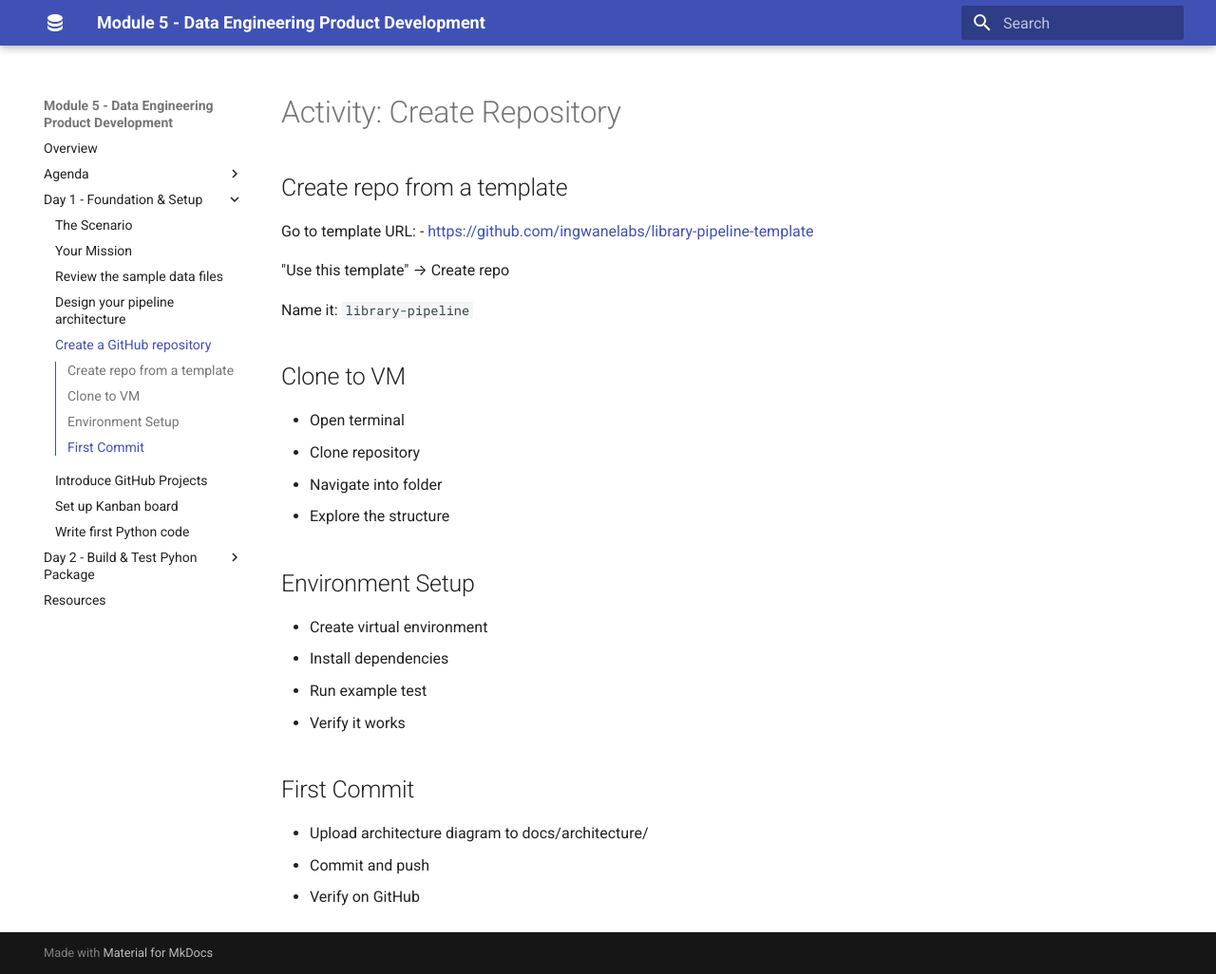
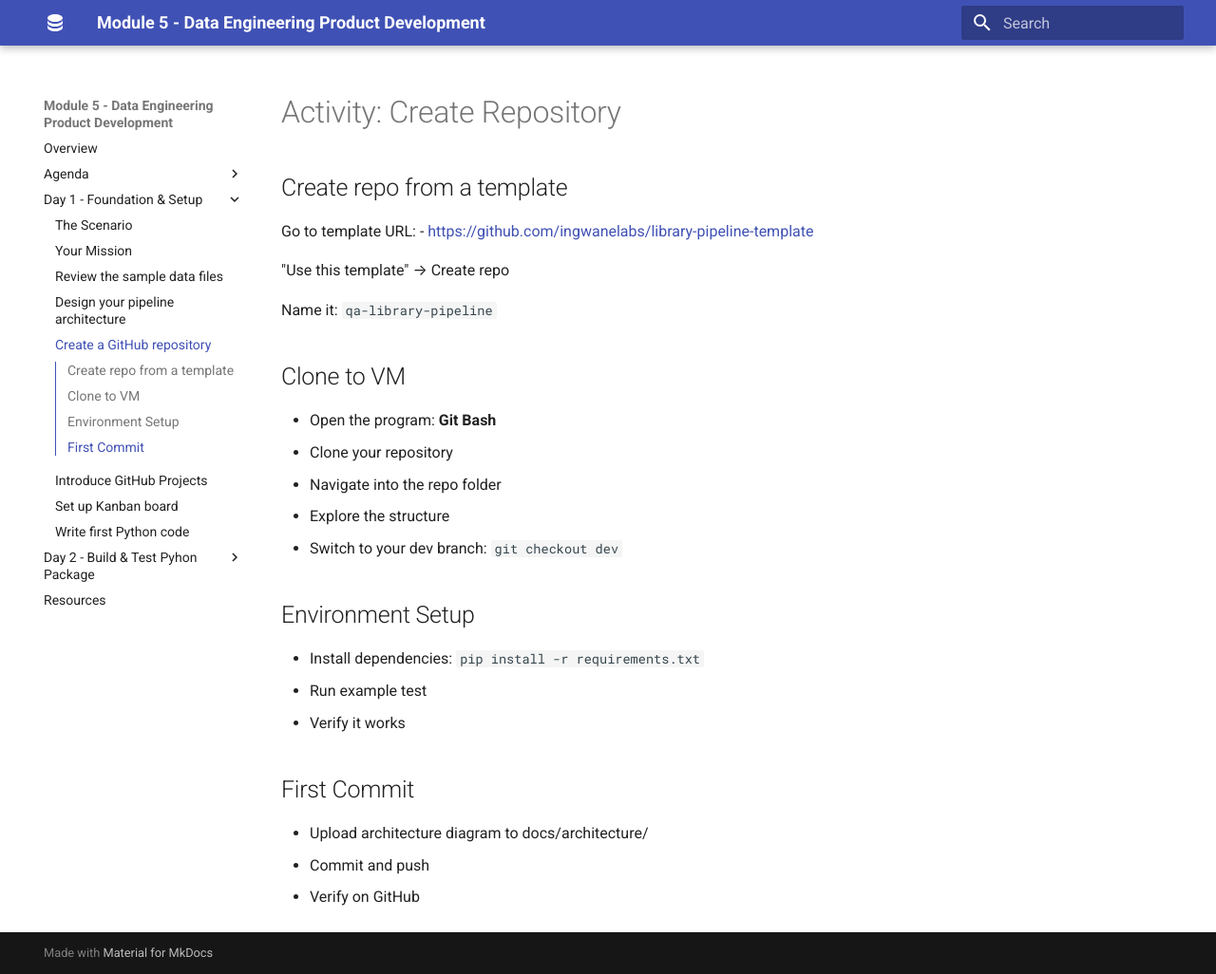
Before and after one commit to qaalabs/DE5M5, an MkDocs documentation site: the page built from docs/day1/create-repo.md, in a window 1280 px wide and 1026 px high. Shown: the whole window at 95% size. Built offline with MkDocs 1.6.1 and Material for MkDocs 9.7.7, drawn with Linux system fonts in a browser that asks for light colours.

Commit message:
add content

```diff
--- a/docs/day1/create-repo.md
+++ b/docs/day1/create-repo.md
@@ -7,19 +7,19 @@ Go to template URL:
 
 "Use this template" → Create repo
 
-Name it: `library-pipeline`
+Name it: `qa-library-pipeline`
 
 ## Clone to VM
 
-- Open terminal
-- Clone repository
-- Navigate into folder
+- Open the program: **Git Bash**
+- Clone your repository
+- Navigate into the repo folder
 - Explore the structure
+- Switch to your dev branch: `git checkout dev`
 
 ## Environment Setup
 
-- Create virtual environment
-- Install dependencies
+- Install dependencies: `pip install -r requirements.txt`
 - Run example test
 - Verify it works
 
```
Also changed, not shown: docs/day1/github-template.md (+1 -1 lines).
